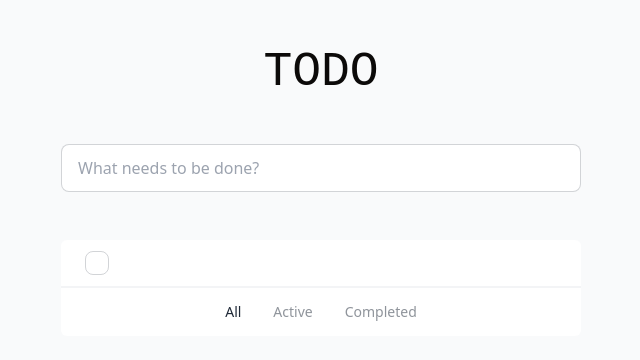
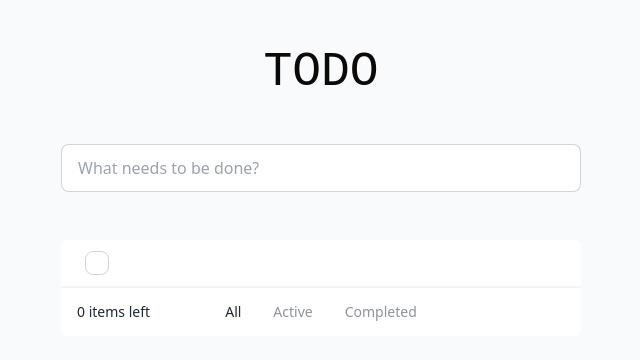
Before and after one commit to beyond009/TODO-mvc, a React (Vite) app: page / in a window 1280 px wide. Shown: the top 360 px of the page, without its empty margins (319-959 px from the left). Built offline with nearby package versions, Linux system fonts and the light colour scheme.

Commit message:
feat: add items left & disable theme

```diff
--- a/src/App.tsx
+++ b/src/App.tsx
@@ -37,8 +37,12 @@ function App() {
     }
   }, [filter, todos]);
 
-  const isCompletedAll = useMemo(() => {
-    return todos.every((todo) => todo.done);
+  const [isCompletedAll, itemsLeft]: [boolean, number] = useMemo(() => {
+    let itemsLeft = 0;
+    todos.forEach((todo) => {
+      itemsLeft += todo.done ? 0 : 1;
+    });
+    return [itemsLeft ? false : true, itemsLeft];
   }, [todos]);
   const handleToggleAll = () => {
     dispatch({
@@ -72,6 +76,7 @@ function App() {
           return <TodoItem key={todo.id} todo={todo} />;
         })}
         <li className="relative flex items-center justify-center h-12">
+          <div className="absolute text-sm left-4">{itemsLeft} items left</div>
           <div className="tabs">
             <a
               className={`tab ${filter === "all" ? "tab-active" : ""}`}
--- a/tailwind.config.js
+++ b/tailwind.config.js
@@ -10,7 +10,7 @@ export default {
   plugins: [require("daisyui")],
   daisyui: {
     styled: true,
-    themes: true,
+    themes: false,
     base: true,
     utils: true,
     logs: true,
```
